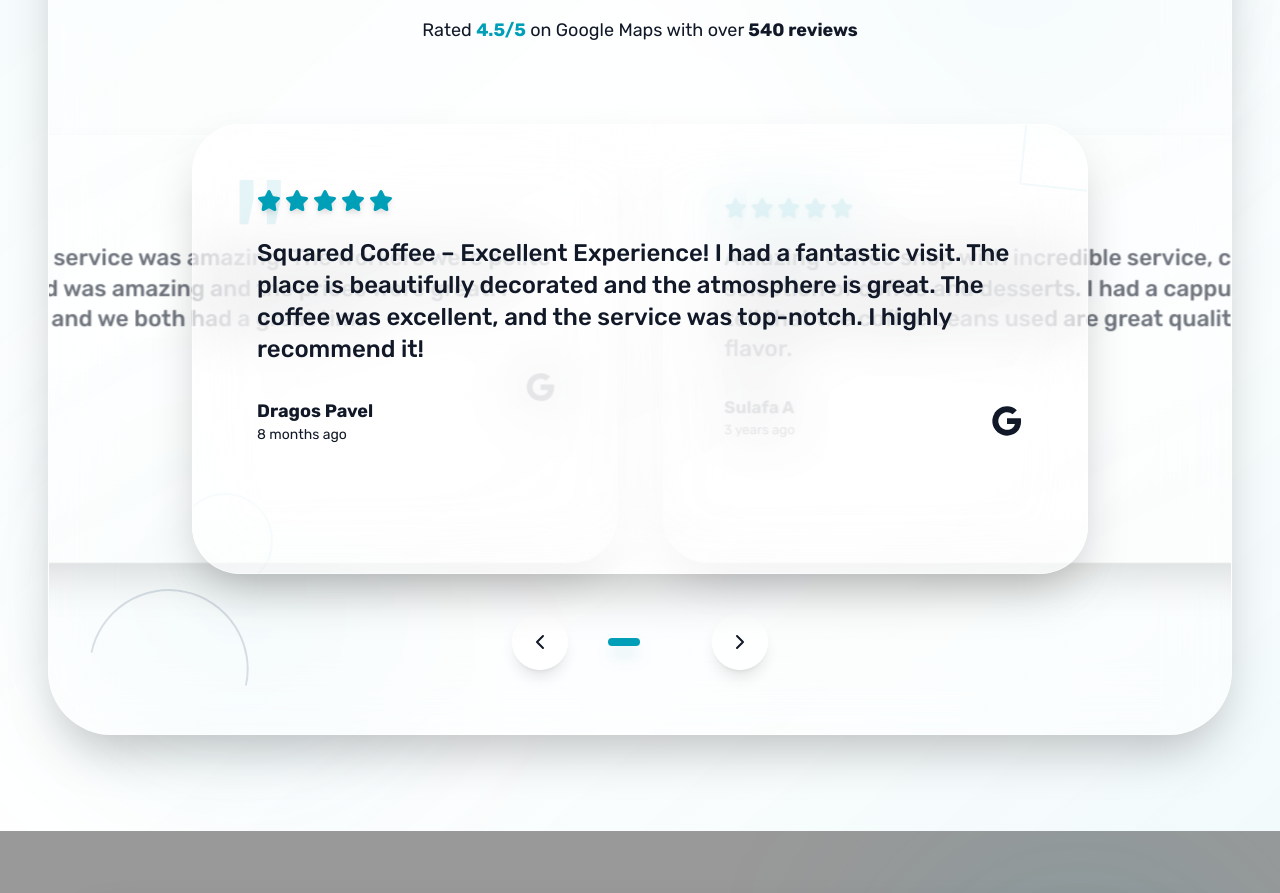
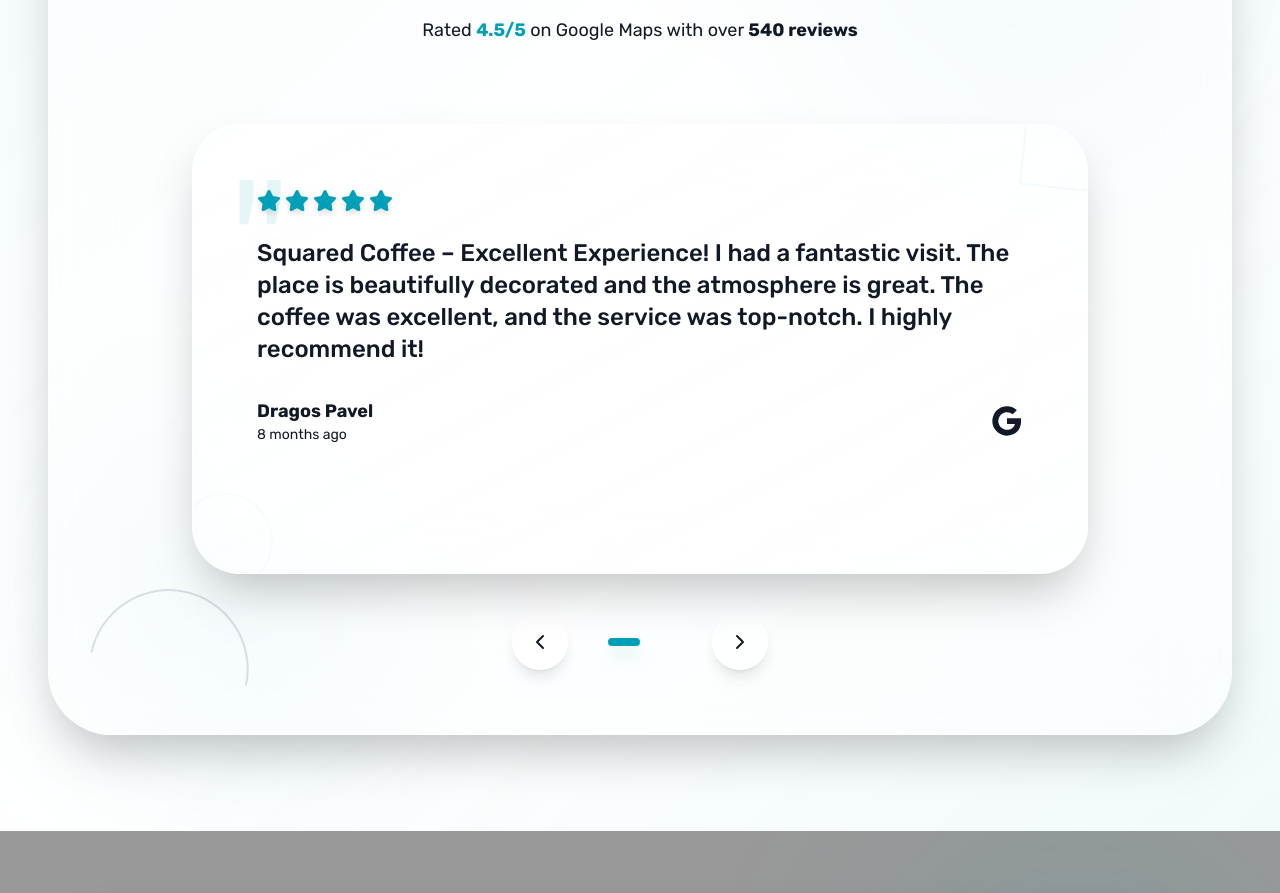
Before and after one commit to amabahhar/Squared-Coffee-website, a React (Vite) app: page / in a window 1280 px wide. Shown: the part 6100-6993 px from the top of the page. Built offline with nearby package versions, Linux system fonts and the light colour scheme.

Commit message:
Show only one testimonial card at a time
- Changed carousel to render only active card
- Removed stacked cards (previous/next)
- Cleaner single-card display
- Navigation still works with smooth transitions

```diff
--- a/components/Testimonials.tsx
+++ b/components/Testimonials.tsx
@@ -260,8 +260,8 @@ const Testimonials: React.FC = () => {
                                 onTouchMove={(e) => handleMove(e.touches[0].clientX)}
                                 onTouchEnd={handleEnd}
                             >
-                                {/* Render multiple cards for stack effect */}
-                                {[-1, 0, 1].map((offset) => renderCard(offset))}
+                                {/* Render only the active card */}
+                                {[0].map((offset) => renderCard(offset))}
                             </div>
 
                             {/* Navigation */}
```
